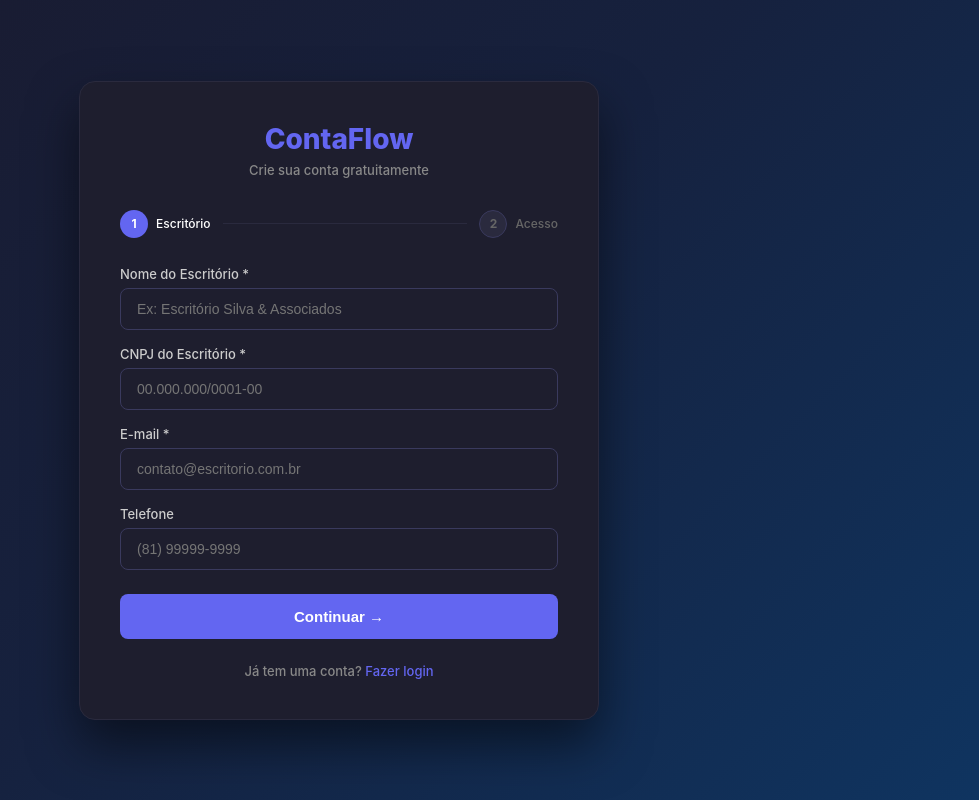
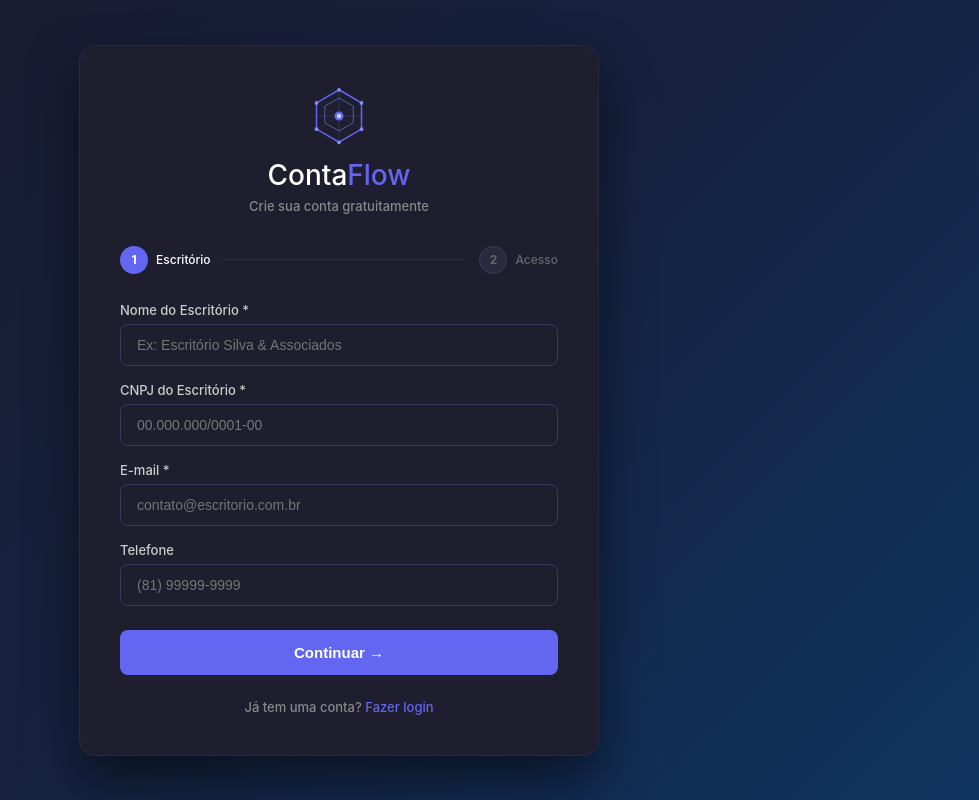
Before and after one commit to CaioflSilva/contaflow-web, a React (Vite) app: page /registrar in a window 1280 px wide. Shown: the whole page, without its empty margins (301-1280 px from the left). Built offline with nearby package versions, Linux system fonts and the light colour scheme; a web font is replaced by a local one.

Commit message:
feat: checkbox termos de uso e logo na tela de registro

```diff
--- a/src/pages/Registrar.jsx
+++ b/src/pages/Registrar.jsx
@@ -6,6 +6,7 @@ export default function Registrar() {
   const [step, setStep] = useState(1);
   const [loading, setLoading] = useState(false);
   const [erro, setErro] = useState('');
+  const [aceitouTermos, setAceitouTermos] = useState(false);
   const [form, setForm] = useState({
     nomeEscritorio: '',
     cnpj: '',
@@ -18,6 +19,10 @@ export default function Registrar() {
   const navigate = useNavigate();
 
   const handleRegistrar = async () => {
+    if (!aceitouTermos) {
+      setErro('Você precisa aceitar os Termos de Uso e a Política de Privacidade');
+      return;
+    }
     if (form.senha !== form.confirmarSenha) {
       setErro('As senhas não coincidem');
       return;
@@ -65,7 +70,25 @@ export default function Registrar() {
 
         {/* Logo */}
         <div style={{ textAlign: 'center', marginBottom: '32px' }}>
-          <h1 style={{ color: '#6366f1', fontSize: '28px', fontWeight: 800, margin: 0 }}>ContaFlow</h1>
+          <svg width="60" height="60" viewBox="0 0 160 160" style={{ marginBottom: '8px' }}>
+            <polygon points="80,10 140,45 140,115 80,150 20,115 20,45" fill="none" stroke="#6366f1" strokeWidth="4"/>
+            <polygon points="80,32 118,54 118,98 80,120 42,98 42,54" fill="none" stroke="#818cf8" strokeWidth="2.5" opacity="0.6"/>
+            <line x1="80" y1="15" x2="80" y2="145" stroke="#6366f1" strokeWidth="2" opacity="0.3"/>
+            <line x1="15" y1="80" x2="145" y2="80" stroke="#6366f1" strokeWidth="2" opacity="0.3"/>
+            <line x1="20" y1="45" x2="140" y2="115" stroke="#6366f1" strokeWidth="1.5" opacity="0.25"/>
+            <line x1="140" y1="45" x2="20" y2="115" stroke="#6366f1" strokeWidth="1.5" opacity="0.25"/>
+            <circle cx="80" cy="80" r="12" fill="#6366f1"/>
+            <circle cx="80" cy="80" r="6" fill="#c7d2fe"/>
+            <circle cx="80" cy="10" r="5" fill="#818cf8"/>
+            <circle cx="140" cy="45" r="5" fill="#818cf8"/>
+            <circle cx="140" cy="115" r="5" fill="#818cf8"/>
+            <circle cx="80" cy="150" r="5" fill="#818cf8"/>
+            <circle cx="20" cy="115" r="5" fill="#818cf8"/>
+            <circle cx="20" cy="45" r="5" fill="#818cf8"/>
+          </svg>
+          <h1 style={{ color: '#fff', fontSize: '28px', fontWeight: 800, margin: 0 }}>
+            <span style={{ color: '#fff' }}>Conta</span><span style={{ color: '#6366f1' }}>Flow</span>
+          </h1>
           <p style={{ color: '#888', fontSize: '13px', margin: '6px 0 0' }}>Crie sua conta gratuitamente</p>
         </div>
 
@@ -86,7 +109,7 @@ export default function Registrar() {
           ))}
         </div>
 
-        {/* Step 1 — Dados do escritório */}
+        {/* Step 1 */}
         {step === 1 && (
           <div>
             <div style={{ marginBottom: '16px' }}>
@@ -105,25 +128,21 @@ export default function Registrar() {
               <label style={label}>Telefone</label>
               <input value={form.telefone} onChange={e => setForm({ ...form, telefone: e.target.value })} placeholder="(81) 99999-9999" style={input} />
             </div>
-
             {erro && <p style={{ color: '#ef4444', fontSize: '13px', marginBottom: '16px', textAlign: 'center' }}>{erro}</p>}
-
-            <button
-              onClick={() => {
+            <button onClick={() => {
               if (!form.nomeEscritorio || !form.cnpj || !form.email) {
                 setErro('Preencha os campos obrigatórios');
                 return;
               }
               setErro('');
               setStep(2);
-              }}
-              style={{ width: '100%', background: '#6366f1', color: '#fff', border: 'none', borderRadius: '8px', padding: '14px', fontSize: '15px', fontWeight: 600, cursor: 'pointer' }}>
+            }} style={{ width: '100%', background: '#6366f1', color: '#fff', border: 'none', borderRadius: '8px', padding: '14px', fontSize: '15px', fontWeight: 600, cursor: 'pointer' }}>
               Continuar →
             </button>
           </div>
         )}
 
-        {/* Step 2 — Dados de acesso */}
+        {/* Step 2 */}
         {step === 2 && (
           <div>
             <div style={{ marginBottom: '16px' }}>
@@ -140,7 +159,7 @@ export default function Registrar() {
             </div>
 
             {/* Requisitos */}
-            <div style={{ background: '#16172a', borderRadius: '8px', padding: '12px', marginBottom: '20px', border: '1px solid #2a2a3e' }}>
+            <div style={{ background: '#16172a', borderRadius: '8px', padding: '12px', marginBottom: '16px', border: '1px solid #2a2a3e' }}>
               {[
                 ['Mínimo 8 caracteres', form.senha.length >= 8],
                 ['Letra maiúscula', /[A-Z]/.test(form.senha)],
@@ -153,13 +172,27 @@ export default function Registrar() {
               ))}
             </div>
 
+            {/* Checkbox termos */}
+            <div onClick={() => setAceitouTermos(!aceitouTermos)} style={{ display: 'flex', alignItems: 'flex-start', gap: '10px', marginBottom: '20px', cursor: 'pointer', padding: '12px', borderRadius: '8px', border: `1px solid ${aceitouTermos ? '#6366f1' : '#3a3a5e'}`, background: aceitouTermos ? '#6366f111' : 'transparent' }}>
+              <div style={{ width: '18px', height: '18px', borderRadius: '4px', border: `2px solid ${aceitouTermos ? '#6366f1' : '#555'}`, background: aceitouTermos ? '#6366f1' : 'transparent', display: 'flex', alignItems: 'center', justifyContent: 'center', flexShrink: 0, marginTop: '1px' }}>
+                {aceitouTermos && <span style={{ color: '#fff', fontSize: '12px', fontWeight: 700 }}>✓</span>}
+              </div>
+              <span style={{ fontSize: '12px', color: '#aaa', lineHeight: 1.5 }}>
+                Li e aceito os{' '}
+                <span style={{ color: '#6366f1' }}>Termos de Uso</span>
+                {' '}e a{' '}
+                <span style={{ color: '#6366f1' }}>Política de Privacidade</span>
+                {' '}do ContaFlow. Concordo com o tratamento dos meus dados conforme a LGPD.
+              </span>
+            </div>
+
             {erro && <p style={{ color: '#ef4444', fontSize: '13px', marginBottom: '16px', textAlign: 'center' }}>{erro}</p>}
 
             <div style={{ display: 'flex', gap: '12px' }}>
               <button onClick={() => { setStep(1); setErro(''); }} style={{ flex: 1, background: '#2a2a3e', color: '#ccc', border: '1px solid #3a3a5e', borderRadius: '8px', padding: '14px', fontSize: '14px', cursor: 'pointer' }}>
                 ← Voltar
               </button>
-              <button onClick={handleRegistrar} disabled={loading} style={{ flex: 2, background: '#6366f1', color: '#fff', border: 'none', borderRadius: '8px', padding: '14px', fontSize: '15px', fontWeight: 600, cursor: 'pointer' }}>
+              <button onClick={handleRegistrar} disabled={loading || !aceitouTermos} style={{ flex: 2, background: aceitouTermos ? '#6366f1' : '#3a3a5e', color: aceitouTermos ? '#fff' : '#666', border: 'none', borderRadius: '8px', padding: '14px', fontSize: '15px', fontWeight: 600, cursor: aceitouTermos ? 'pointer' : 'not-allowed' }}>
                 {loading ? 'Criando conta...' : '🚀 Criar Conta'}
               </button>
             </div>
```
Lines whose indentation alone changed are shown as unchanged.
